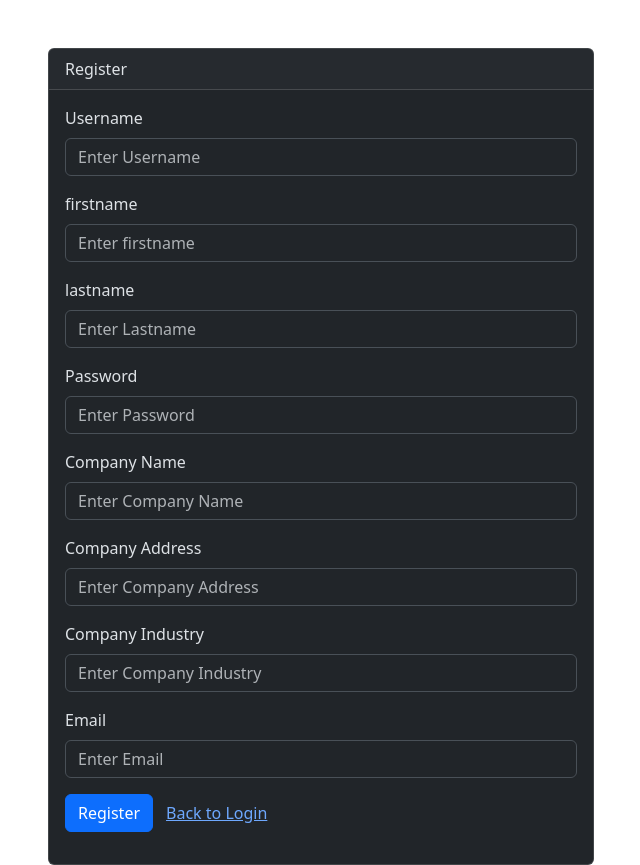
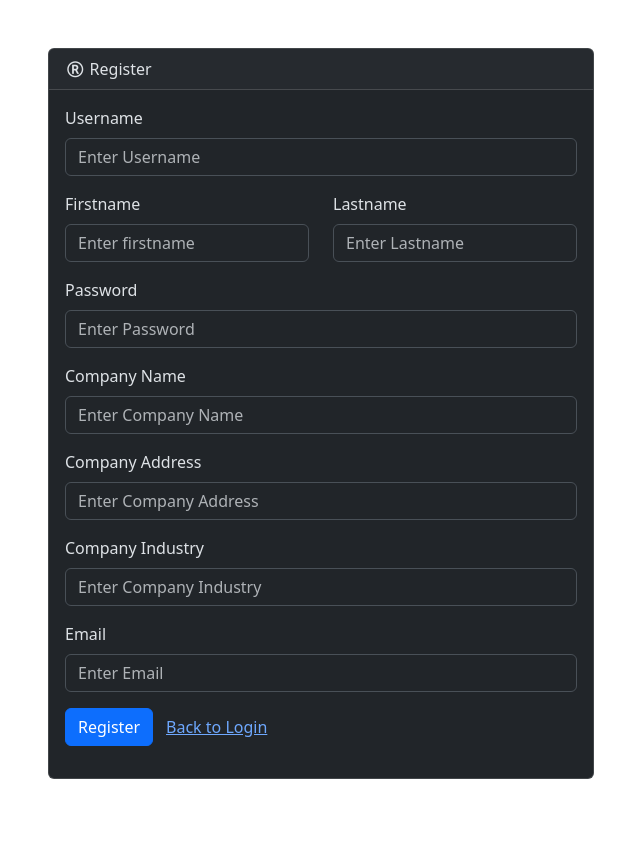
Before and after one commit to sokklang/react-express, a React (Create React App) app in the folder client/: page /register in a window 1280 px wide. Shown: the whole page, without its empty margins (319-959 px from the left). After the commit the page ends 800 px from the top, so only its background shows below. Built offline with nearby package versions, Linux system fonts and the light colour scheme.

Commit message:
fixeddomwarning

```diff
--- a/client/src/Login.js
+++ b/client/src/Login.js
@@ -5,6 +5,7 @@ import { AuthContext } from "./context/AuthContext"; // Import AuthContext
 
 import "bootstrap/dist/css/bootstrap.min.css";
 import "bootstrap/dist/js/bootstrap.min.js";
+import "font-awesome/css/font-awesome.min.css";
 
 const Login = () => {
   const [username, setUsername] = useState("");
@@ -15,7 +16,6 @@ const Login = () => {
   const { handleLogin, handleLogout } = useContext(AuthContext);
 
   const checkLoginStatus = useCallback(async () => {
-    console.log("Running checkLoginStatus");
     try {
       const response = await axios.get(
         "http://localhost:5000/api/check-login",
@@ -36,14 +36,12 @@ const Login = () => {
           user.Industry,
           user.UserRoleId
         );
+        console.log("Login status", response.data.loggedIn);
       } else {
         handleLogout();
       }
     } catch (error) {
-      console.error(
-        "Error checking login status:",
-        error.response.data.message
-      );
+      console.error("Login status:", error.response.data.loggedIn);
     }
   }, [handleLogin, handleLogout]);
 
@@ -51,7 +49,7 @@ const Login = () => {
     checkLoginStatus();
   }, [checkLoginStatus]);
 
-  const checkLogininput = async () => {
+  const handleUserLogin = async () => {
     if (!username || !password) {
       setErrorMessage("Username and password are required");
       return;
@@ -130,6 +128,7 @@ const Login = () => {
                   </label>
                   <input
                     type="password"
+                    autoComplete="on"
                     placeholder="Enter Password"
                     className="form-control"
                     id="password"
@@ -147,7 +146,7 @@ const Login = () => {
                   <button
                     type="button"
                     className="btn btn-primary"
-                    onClick={checkLogininput}
+                    onClick={handleUserLogin}
                   >
                     <i className="fa fa-sign-in fa-fw me-2"></i>Login
                   </button>
--- a/client/src/Register.js
+++ b/client/src/Register.js
@@ -4,6 +4,7 @@ import { Link } from "react-router-dom";
 import axios from "axios";
 import "bootstrap/dist/css/bootstrap.min.css";
 import "bootstrap/dist/js/bootstrap.min.js";
+import "font-awesome/css/font-awesome.min.css";
 
 const Register = () => {
   const [username, setUsername] = useState("");
@@ -51,7 +52,9 @@ const Register = () => {
       <div className="row justify-content-center">
         <div className="col-md-6">
           <div className="card">
-            <div className="card-header">Register</div>
+            <div className="card-header">
+              <i className="fa fa-registered fa-fw me-1 "></i>Register
+            </div>
             <div className="card-body">
               <form onSubmit={handleRegister}>
                 <div className="mb-3">
@@ -69,9 +72,10 @@ const Register = () => {
                     }
                   />
                 </div>
-                <div className="mb-3">
+                <div className="row">
+                  <div className="col mb-3">
                     <label htmlFor="firstname" className="form-label">
-                    firstname
+                      Firstname
                     </label>
                     <input
                       type="text"
@@ -84,9 +88,9 @@ const Register = () => {
                       }
                     />
                   </div>
-                <div className="mb-3">
+                  <div className="col mb-3">
                     <label htmlFor="lastname" className="form-label">
-                    lastname
+                      Lastname
                     </label>
                     <input
                       type="text"
@@ -99,6 +103,7 @@ const Register = () => {
                       }
                     />
                   </div>
+                </div>
 
                 <div className="mb-3">
                   <label htmlFor="password" className="form-label">
@@ -106,6 +111,7 @@ const Register = () => {
                   </label>
                   <input
                     type="password"
+                    autoComplete="on"
                     placeholder="Enter Password"
                     className="form-control"
                     id="password"
--- a/client/src/profile/Updatepassword.js
+++ b/client/src/profile/Updatepassword.js
@@ -65,6 +65,7 @@ const Updatepassword = ({ showModal, handleClose }) => {
                 </label>
                 <input
                   type="password"
+                  autoComplete="on"
                   className="form-control"
                   placeholder="Enter New Password"
                   value={password}
@@ -79,6 +80,7 @@ const Updatepassword = ({ showModal, handleClose }) => {
                 </label>
                 <input
                   type="password"
+                  autoComplete="on"
                   className="form-control"
                   placeholder="Enter Confirm Password"
                   value={confirmpassword}
--- a/client/src/usermgmt/Addusermodal.js
+++ b/client/src/usermgmt/Addusermodal.js
@@ -107,6 +107,7 @@ const UserModal = ({
                 </label>
                 <input
                   type="password"
+                  autoComplete="on"
                   className="form-control"
                   id="formPassword"
                   placeholder="Enter Password"
--- a/client/src/usermgmt/Resetpasswordmodal.js
+++ b/client/src/usermgmt/Resetpasswordmodal.js
@@ -70,6 +70,7 @@ const Resetpasswordmodal = ({
                 </label>
                 <input
                   type="password"
+                  autoComplete="on"
                   className="form-control"
                   placeholder="Enter New Password"
                   value={password}
@@ -84,6 +85,7 @@ const Resetpasswordmodal = ({
                 </label>
                 <input
                   type="password"
+                  autoComplete="on"
                   className="form-control"
                   placeholder="Enter Confirm Password"
                   value={confirmpassword}
```
Also changed, not shown: 2 other files (tests, documents, lock files or other folders). Lines whose indentation alone changed are shown as unchanged.
